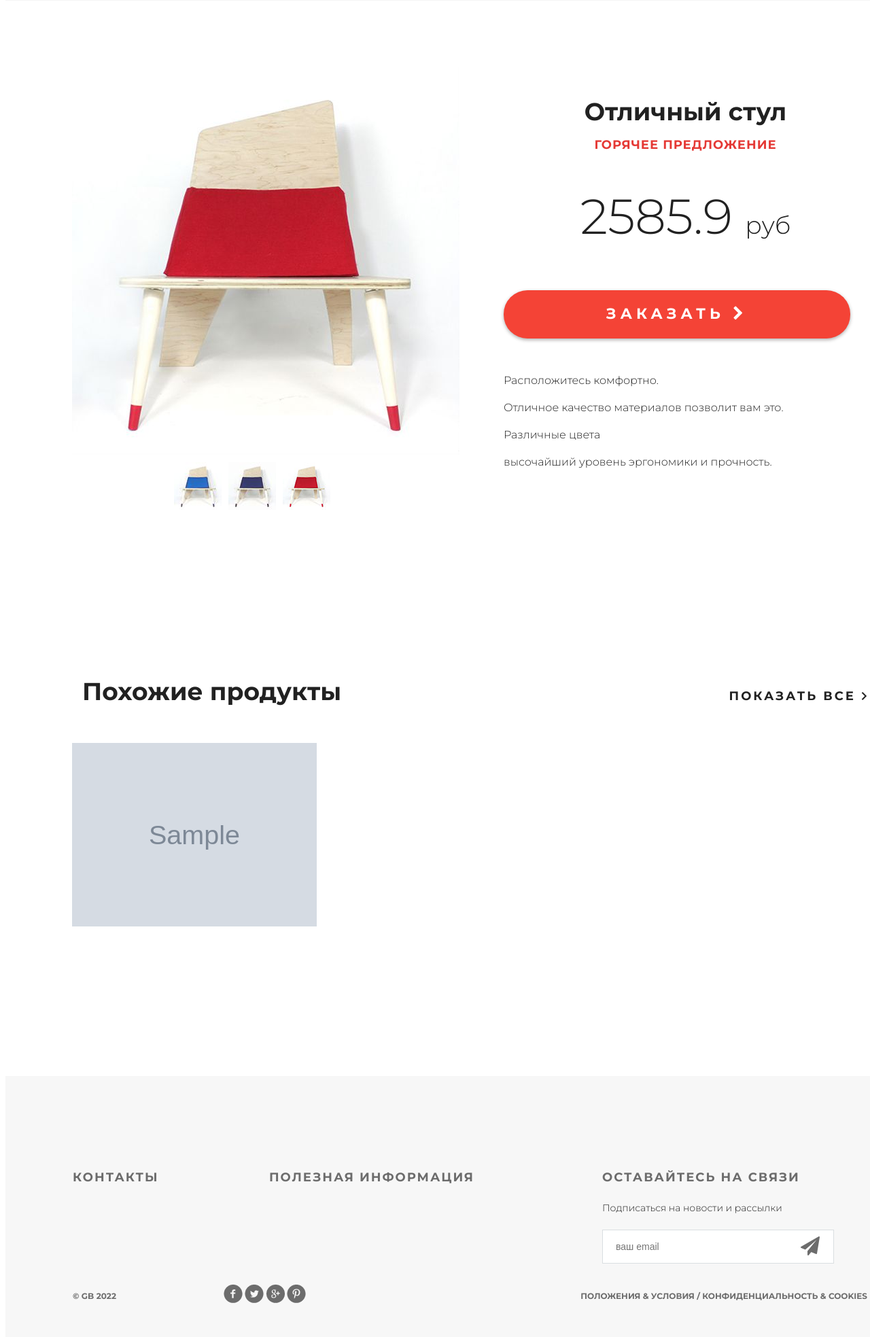
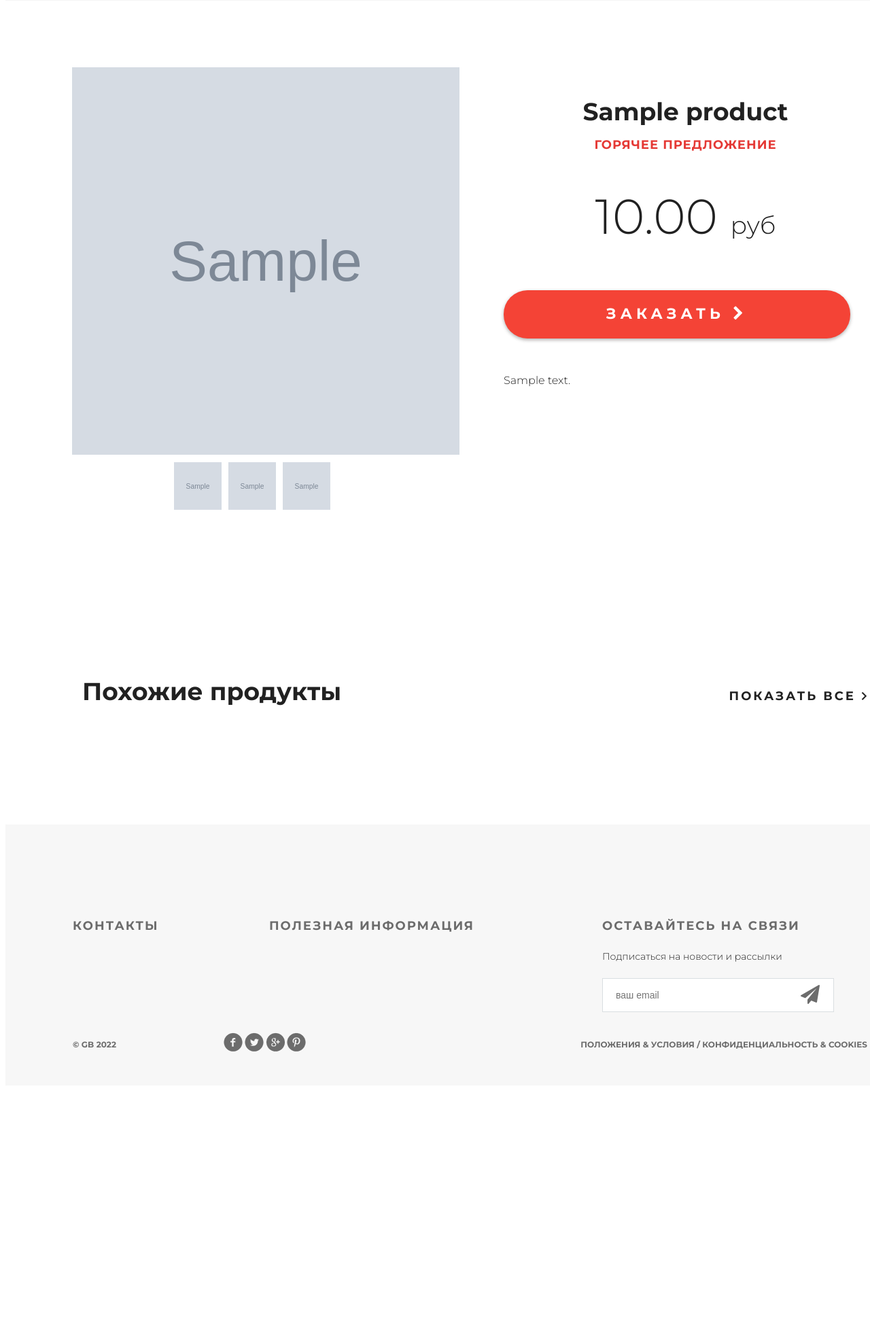
Before and after one commit to DmitriyKardava/django_base, a Django app: page /products/ in a window 1280 px wide; the page is wider, and only the part inside the window is pictured. Shown: the part 196-2163 px from the top of that part at 68% size. After the commit the page ends 1743 px from the top of that part, so only its background shows below. Run offline with Django 3.2, Linux system fonts and the light colour scheme; tables that the repository leaves empty hold one stand-in row (values such as "Sample post"); grey boxes marked "Sample" are stand-in pictures.

Commit message:
lesson_6

```diff
--- a/geekshop/authapp/templates/authapp/login.html
+++ b/geekshop/authapp/templates/authapp/login.html
@@ -1,7 +1,7 @@
 {% extends 'authapp/base.html' %}
 {% load static %}
 {% block content %}
-    <form class="form-horizontal" action="{% url 'auth:login' %}" method="post">
+    <form class="form-horizontal" action="" method="post">
         {% csrf_token %}
         {{ login_form.as_p }}
         <br>
--- a/geekshop/cartapp/views.py
+++ b/geekshop/cartapp/views.py
@@ -1,6 +1,7 @@
 from django.shortcuts import render, get_object_or_404
 from django.urls import reverse
 from django.http.response import HttpResponseRedirect
+from django.contrib.auth.decorators import login_required
 from cartapp.models import Cart
 from mainapp.models import Product
 
@@ -8,12 +9,14 @@
 from django.urls import path
 
 
+@login_required
 def view(request):
     return render(request, 'cartapp/view.html', context={
         'title': 'Корзина'
     })
 
 
+@login_required
 def add(request, product_id):
     product = get_object_or_404(Product, pk=product_id)
     cart = Cart.objects.filter(user=request.user, product=product).first()
@@ -24,6 +27,7 @@
     return HttpResponseRedirect(request.META.get('HTTP_REFERER', reverse('index')))
 
 
+@login_required
 def remove(request, cart_id):
     cart = get_object_or_404(Cart, pk=cart_id)
     cart.delete()
--- a/geekshop/geekshop/settings.py
+++ b/geekshop/geekshop/settings.py
@@ -103,6 +103,7 @@
     },
 ]
 
+LOGIN_URL = "auth:login"
 
 # Internationalization
 # https://docs.djangoproject.com/en/3.2/topics/i18n/
--- a/geekshop/geekshop/urls.py
+++ b/geekshop/geekshop/urls.py
@@ -25,6 +25,7 @@
     path('auth/', include('authapp.urls', namespace='auth')),
     path('cart/', include('cartapp.urls', namespace='cart')),
     path('products/<int:pk>', mainapp.category, name='category'),
+    path('product/<int:pk>', mainapp.product, name='product'),
 ]
 
 
--- a/geekshop/mainapp/models.py
+++ b/geekshop/mainapp/models.py
@@ -16,7 +16,7 @@
     category = models.ForeignKey(
         Category, on_delete=models.SET_NULL, null=True)
     name = models.CharField(max_length=32, unique=True)
-    description = models.CharField(max_length=128, blank=True)
+    description = models.TextField(max_length=128, blank=True)
     price = models.DecimalField(max_digits=10, decimal_places=2, default=0)
     quantity = models.PositiveIntegerField(default=0)
     image = models.ImageField(upload_to='products')
--- a/geekshop/mainapp/templates/mainapp/includes/product_list_inc.html
+++ b/geekshop/mainapp/templates/mainapp/includes/product_list_inc.html
@@ -1,7 +1,7 @@
 {% load static %}
 {% for product in products%}
 <div class="block">
-<a href="{% url 'cart:add' product.id %}">
+<a href="{% url 'product' product.id %}">
     {% if product.image %}
     <img class="product-image" src="{{ product.image.url }}" alt="">
     {% else %}
--- a/geekshop/mainapp/templates/mainapp/products.html
+++ b/geekshop/mainapp/templates/mainapp/products.html
@@ -11,43 +11,39 @@
 			</div>
 
 			<div class="details-products">
+				{% if hot_product.image %}
 				<div class="details-slider">
 					<div class="slider-product">
-						<img src={% static "img/slider1.jpg" %}>
+						<img src={{ hot_product.image.url }}>
 					</div>
 					<div class="slider-control">
 						<div class="block">
-							<a href="#"><img src={% static "img/controll.jpg" %} alt="">
+							<a href="#"><img src={{ hot_product.image.url }} alt="">
 								<div class="text"></div>
 							</a>
 						</div>
 						<div class="block">
-							<a href="#"><img src={% static "img/controll1.jpg" %} alt="">
+							<a href="#"><img src={{ hot_product.image.url }} alt="">
 								<div class="text"></div>
 							</a>
 						</div>
 						<div class="block">
-							<a href="#"><img src={% static "img/controll2.jpg" %} alt="">
+							<a href="#"><img src={{ hot_product.image.url }} alt="">
 								<div class="text"></div>
 							</a>
 						</div>
 					</div>
 				</div>
-
+				{% endif %}
 				<div class="description">
-					<h3 class="big-bold">Отличный стул</h3>
+					<h3 class="big-bold">{{ hot_product.name }}</h3>
 					<h3 class="red">горячее предложение</h3>
-					<p class="price"> 2585.9 <span>руб</span></p>
-					<a href="#" class="red-button">
+					<p class="price"> {{ hot_product.price}} <span>руб</span></p>
+					<a href={% url 'product' hot_product.pk %} class="red-button">
 						заказать <i class="fa fa-chevron-right" aria-hidden="true"></i>
 					</a>
 					<div class="description-text">
-						<p>Расположитесь комфортно.</p>
-						<p>Отличное качество материалов
-						позволит вам это.</p>
-						<p>Различные цвета</p>
-						<p>высочайший уровень
-						эргономики и прочность.</p>
+						{{ hot_product.description|linebreaks }}
 					</div>
 				</div>
 			</div>
--- a/geekshop/mainapp/views.py
+++ b/geekshop/mainapp/views.py
@@ -1,4 +1,5 @@
 import json
+import random
 from pathlib import Path
 from django.shortcuts import get_object_or_404
 from django.shortcuts import render
@@ -6,7 +7,7 @@
 from .models import Category, Product
 
 with open(BASE_DIR / 'mainapp' / 'data' / 'main_menu.json', 'r',
-            encoding='utf-8') as f:
+          encoding='utf-8') as f:
     main_menu = json.load(f)
 
 
@@ -22,13 +23,29 @@
 def products(request):
     categories = Category.objects.all()
     products = Product.objects.all()
-
+    hot_product = random.choice(products)
+    products = products.exclude(pk=hot_product.pk)[:3]
     return render(request, Path('mainapp', 'products.html'),
                   context={
                       'title': 'Продукты',
                       'menu': main_menu,
                       'categories': categories,
-                      'products': products
+                      'products': products,
+                      'hot_product': hot_product
+    }
+    )
+
+
+def product(request, pk):
+    categories = Category.objects.all()
+    product = get_object_or_404(Product, pk=pk)
+    return render(request, Path('mainapp', 'product.html'),
+                  context={
+                      'title': product.name,
+                      'menu': main_menu,
+                      'categories': categories,
+                      'category': product.category,
+                      'product': product
     }
     )
 
--- a/geekshop/static/style.css
+++ b/geekshop/static/style.css
@@ -1009,6 +1009,11 @@
 	height: 570px;
 }
 
+.slider-product img {
+	width: 570px;
+	height: 570px;
+}
+
 .slider-control {
 	width: 420px;
 	height: 70px;
@@ -1023,6 +1028,13 @@
 	float: left;
 	margin-right: 10px;
 }
+
+.slider-control .block img {
+	height: 70px;
+	width: 70px;
+	margin-right: 10px;
+}
+
 
 .slider-control a .text {
 	display: none;
```
Also changed, not shown: geekshop/authapp/views.py (+10 -10 lines), geekshop/mainapp/templates/mainapp/product.html (added, +49 -0 lines), geekshop/mainapp/migrations/0002_alter_product_description.py (added).
